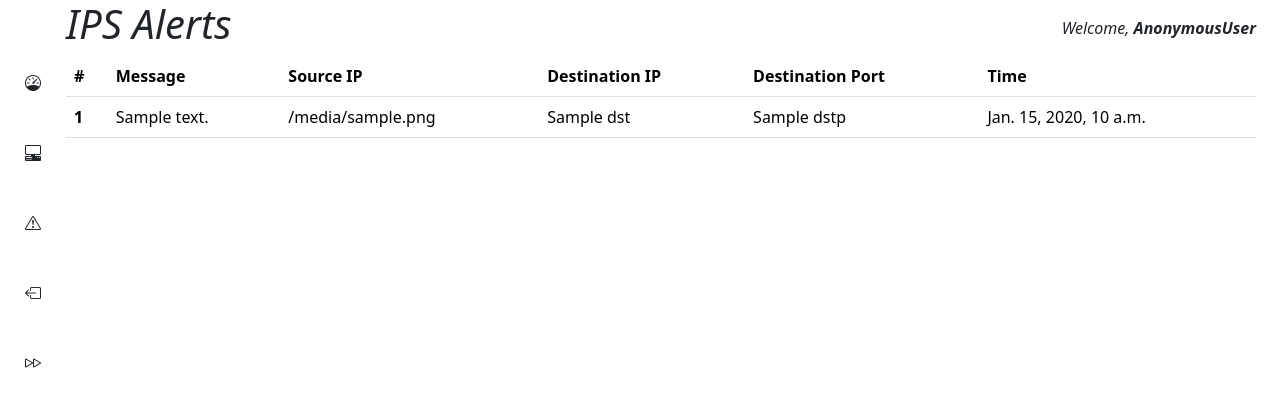
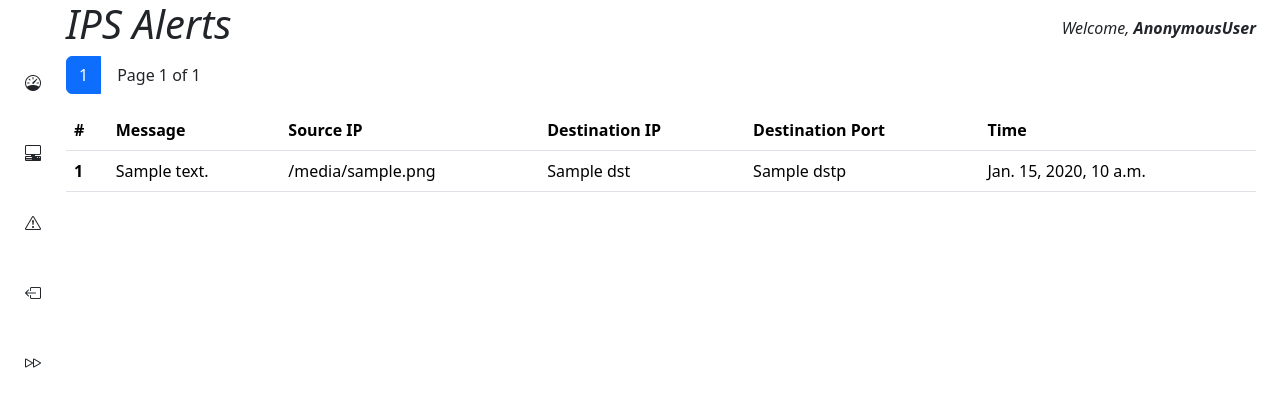
Before and after one commit to BuiKimPhat/IPS, a Django app: template web/monitorsite/monitorweb/templates/monitorweb/alerts.html in a window 1280 px wide. Shown: the top 407 px of the page. Run offline with Django 3.2, Linux system fonts and the light colour scheme; the template is opened without the code that fills it: most values are stand-ins (such as "Sample title", 1, 10 or a date in 2020).

Commit message:
Add pagination to agents and alerts

```diff
--- a/web/monitorsite/monitorweb/templates/monitorweb/alerts.html
+++ b/web/monitorsite/monitorweb/templates/monitorweb/alerts.html
@@ -10,7 +10,41 @@
     <div class="ms-auto"><i>Welcome, <b>{{user}}</b></i></div>
 </div>
 
-{% if alert_list %}
+{% if page_obj %}
+<nav aria-label="Page pagination" class="mb-3">
+    <ul class="pagination">
+        {% if page_obj.has_previous %}
+        <li class="page-item">
+            <a class="page-link" href="?page=1"><i class="bi bi-skip-backward"></i></a>
+        </li>
+        <li class="page-item">
+            <a class="page-link" href="?page={{ page_obj.previous_page_number }}"><i class="bi bi-rewind"></i></a>
+        </li>
+        {% if page_obj.previous_page_number|add:"-1" >= 1 %}
+        <li class="page-item"><a class="page-link" href="?page={{ page_obj.previous_page_number|add:'-1' }}">{{ page_obj.previous_page_number|add:"-1" }}</a></li>
+        {% endif %}
+        <li class="page-item"><a class="page-link" href="?page={{ page_obj.previous_page_number }}">{{ page_obj.previous_page_number }}</a></li>
+        {% endif %}
+        <li class="page-item active" aria-current="page">
+            <a class="page-link" href="?page={{ page_obj.number }}">{{ page_obj.number }}</a>
+        </li>
+        {% if page_obj.has_next %}
+        <li class="page-item"><a class="page-link" href="?page={{ page_obj.next_page_number }}">{{ page_obj.next_page_number }}</a></li>
+        {% if page_obj.next_page_number|add:1 <= page_obj.paginator.num_pages %}
+        <li class="page-item"><a class="page-link" href="?page={{ page_obj.next_page_number|add:1 }}">{{ page_obj.next_page_number|add:1 }}</a></li>
+        {% endif %}
+        <li class="page-item">
+            <a class="page-link" href="?page={{ page_obj.next_page_number }}"><i class="bi bi-fast-forward"></i></a>
+        </li>
+        <li class="page-item">
+            <a class="page-link" href="?page={{ page_obj.paginator.num_pages }}"><i class="bi bi-skip-forward"></i></a>
+        </li>
+        {% endif %}
+        <span class="ms-3 my-auto">
+            Page {{ page_obj.number }} of {{ page_obj.paginator.num_pages }}
+        </span>
+    </ul>
+</nav>
 <table class="table table-hover">
     <thead>
         <tr>
@@ -23,7 +57,7 @@
         </tr>
     </thead>
     <tbody>
-        {% for alert in alert_list %}
+        {% for alert in page_obj %}
         <tr style="cursor: pointer;"><a href="#">
             <th scope="row">{{alert.id}}</th>
             <td style="max-width: 550px;">{{alert.message}}</td>
```
Also changed, not shown: web/monitorsite/monitorweb/templates/monitorweb/agents.html (+9 -3 lines).
